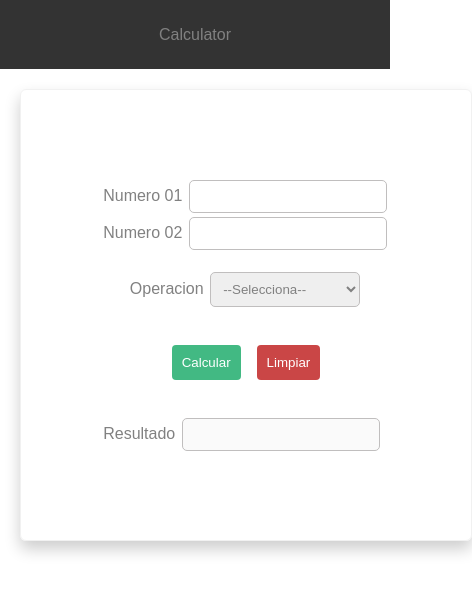
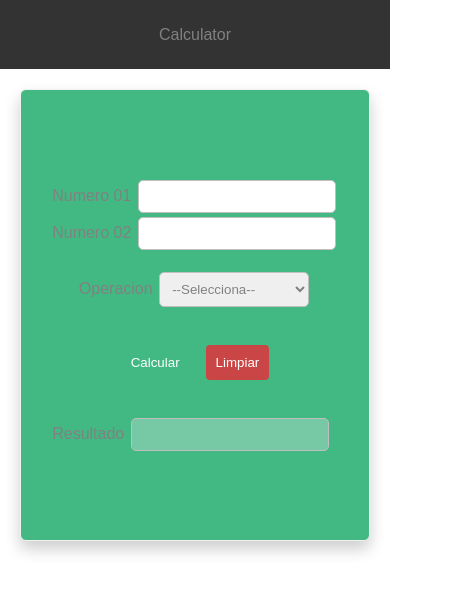
Before and after one commit to codydevops/Simple-Calculator, a plain HTML site: page index.html in a window 390 px wide. Shown: the whole page, 472 px wide, since content can reach past the window. Drawn offline with Linux system fonts and the light colour scheme.

Commit message:
feat: Agregate with and colour

```diff
--- a/style.css
+++ b/style.css
@@ -82,5 +82,7 @@ header{
 @media (max-width: 768px){
     .container{
         margin: 20px;
+        width: auto;
+        background-color: #42b983;
     }
 }
```
